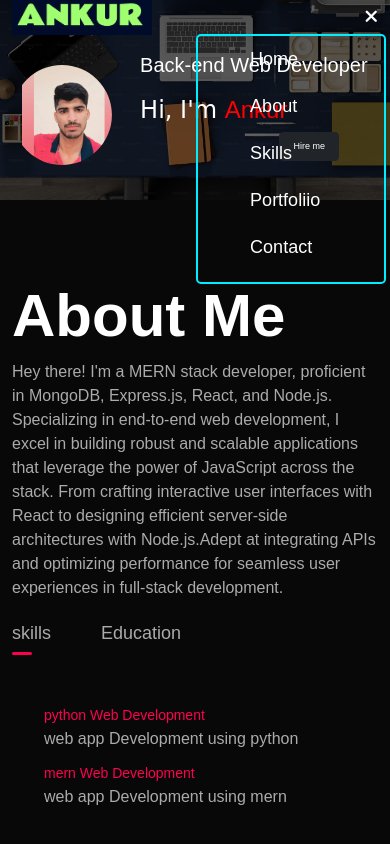
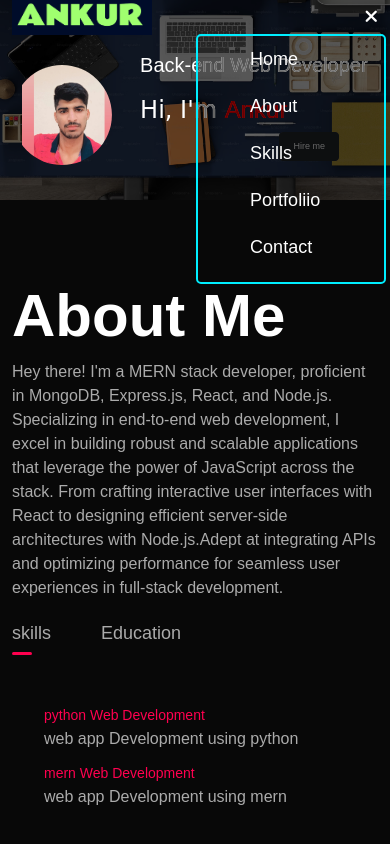
Before and after one commit to ankur-06-2003/portfolio-website, a website: page public/index.html in a window 390 px wide. Both pictures are taken after a click on the element 370 px from the left and 17 px from the top of the page. Shown: the top 844 px of the page. Drawn offline with nearby package versions, Linux system fonts and the light colour scheme.

Commit message:
Update responsive.css

```diff
--- a/public/css/responsive.css
+++ b/public/css/responsive.css
@@ -21,6 +21,7 @@
         width: 190px;
         height: 250px;
         z-index: 50;
+        backdrop-filter: brightness(40%);
     }
 
     #contact{
```
